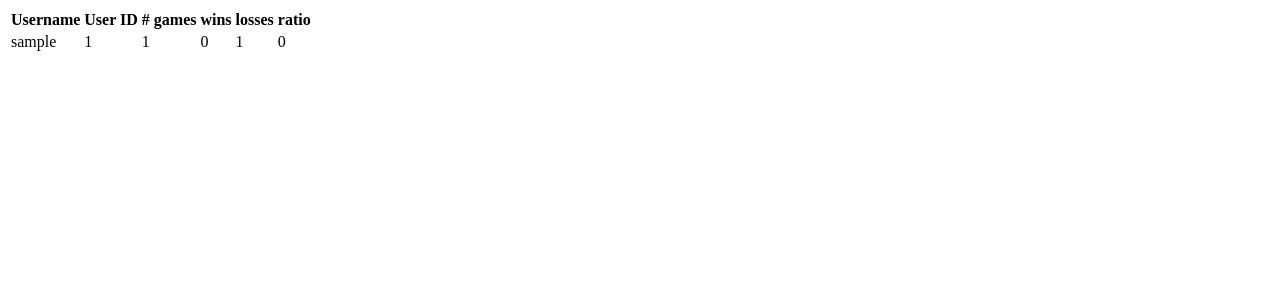
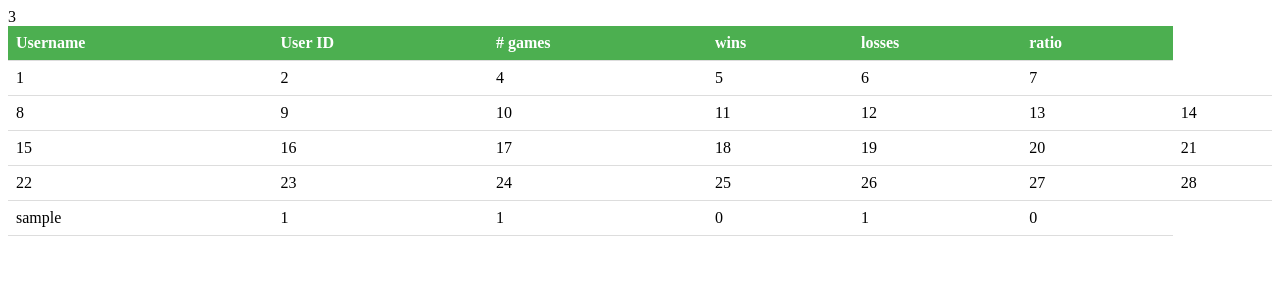
Before and after one commit to EthanWintill/braverats, a Flask app: page /leaderboard in a window 1280 px wide. Shown: the top 300 px of the page. Run offline with Flask 3, Linux system fonts and the light colour scheme; tables that the repository leaves empty hold one stand-in row (values such as "Sample post").

Commit message:
Added a little CSS still in progress

```diff
--- a/templates/leaderboard.html
+++ b/templates/leaderboard.html
@@ -6,6 +6,29 @@
     <meta name="viewport" content="width=device-width, initial-scale=1.0">
     <script src="{{ url_for('static', filename='js/leaderboard.js') }}"></script>
     <title>Document</title>
+
+
+
+    <style>
+      table {
+        border-collapse: collapse;
+        width: 100%;
+      }
+
+      th, td {
+        padding: 8px;
+        text-align: left;
+        border-bottom: 1px solid #ddd;
+      }
+
+      tr:hover {background-color:#f5f5f5;}
+
+      th {
+        background-color: #4CAF50;
+        color: white;
+      }
+    </style>
+
 </head>
 <body>
     <table>
@@ -20,6 +43,10 @@
           </tr>
         </thead>
         <tbody>
+          <tr> <td> 1</td> <td>2 </td>3<td> 4</td><td> 5</td><td>6</td><td>7</td><td> </td></tr>
+          <tr> <td>8</td> <td>9</td><td>10</td><td>11</td><td>12</td><td>13</td><td>14</td></tr>
+          <tr> <td>15</td> <td>16</td><td>17</td><td>18</td><td>19</td><td>20</td><td>21</td></tr>
+          <tr> <td>22</td> <td>23</td><td>24</td><td>25</td><td>26</td><td>27</td><td> 28</td></tr>
           {% for row in board %}
             <tr>
               {% for cell in row %}
```
